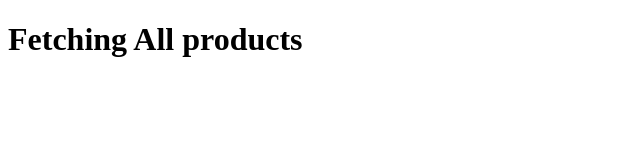
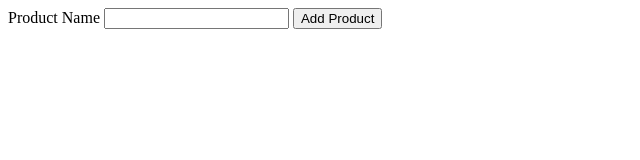
Before and after one commit to Raghurajsc/Ecommerce, a website: page views/products.html in a window 1280 px wide. Shown: the whole page, without its empty margins (0-640 px from the left). Drawn offline with Linux system fonts and the light colour scheme.

Commit message:
Updated product form page

```diff
--- a/views/products.html
+++ b/views/products.html
@@ -6,6 +6,14 @@
     <title>Document</title>
 </head>
 <body>
-    <h1>Fetching All products</h1>
+      <form>
+        <label for="product">Product Name</label>
+        <input
+            type="text"
+            id="product"
+            name="productName"
+        />
+        <button type="submit">Add Product</button>
+    </form>
 </body>
 </html>
```
